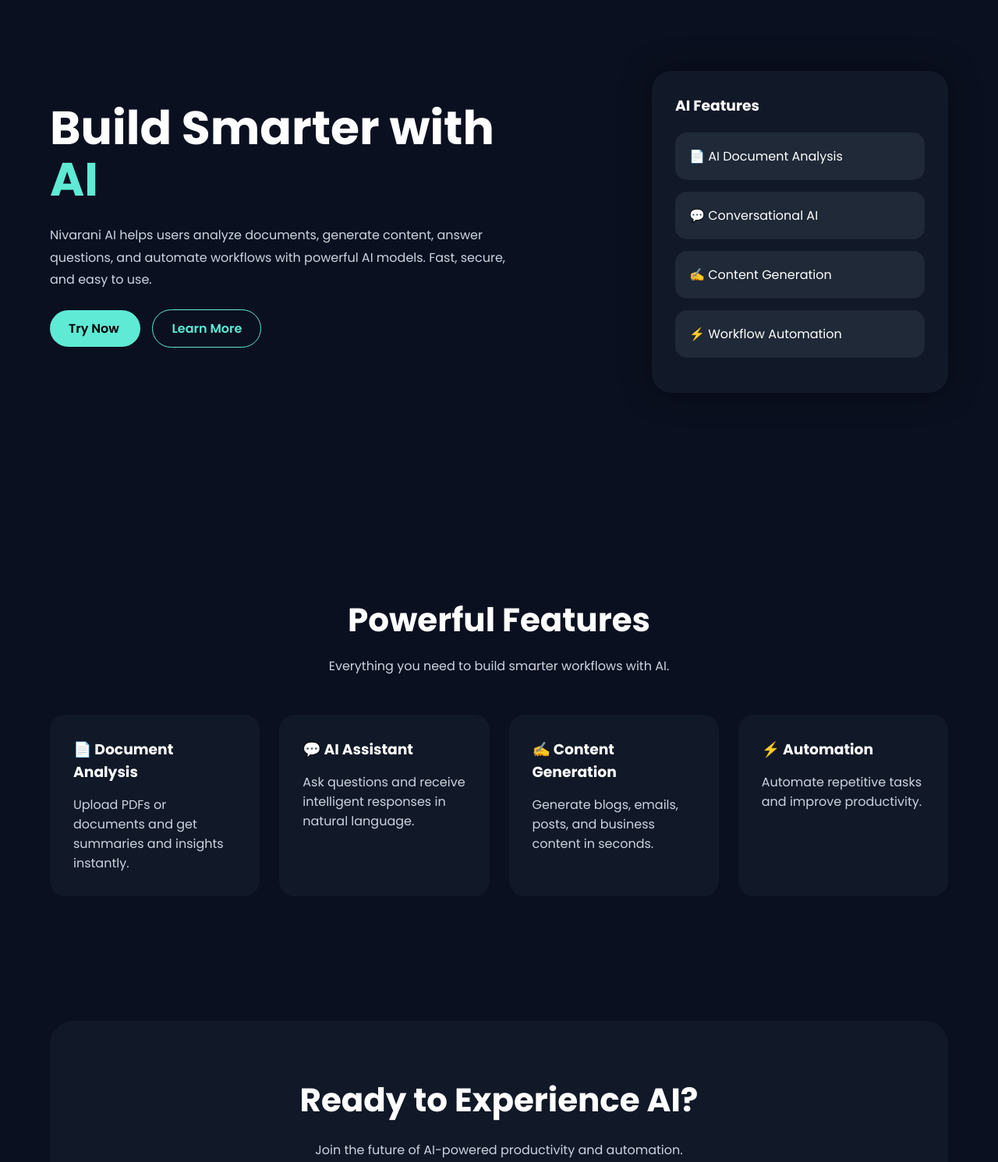
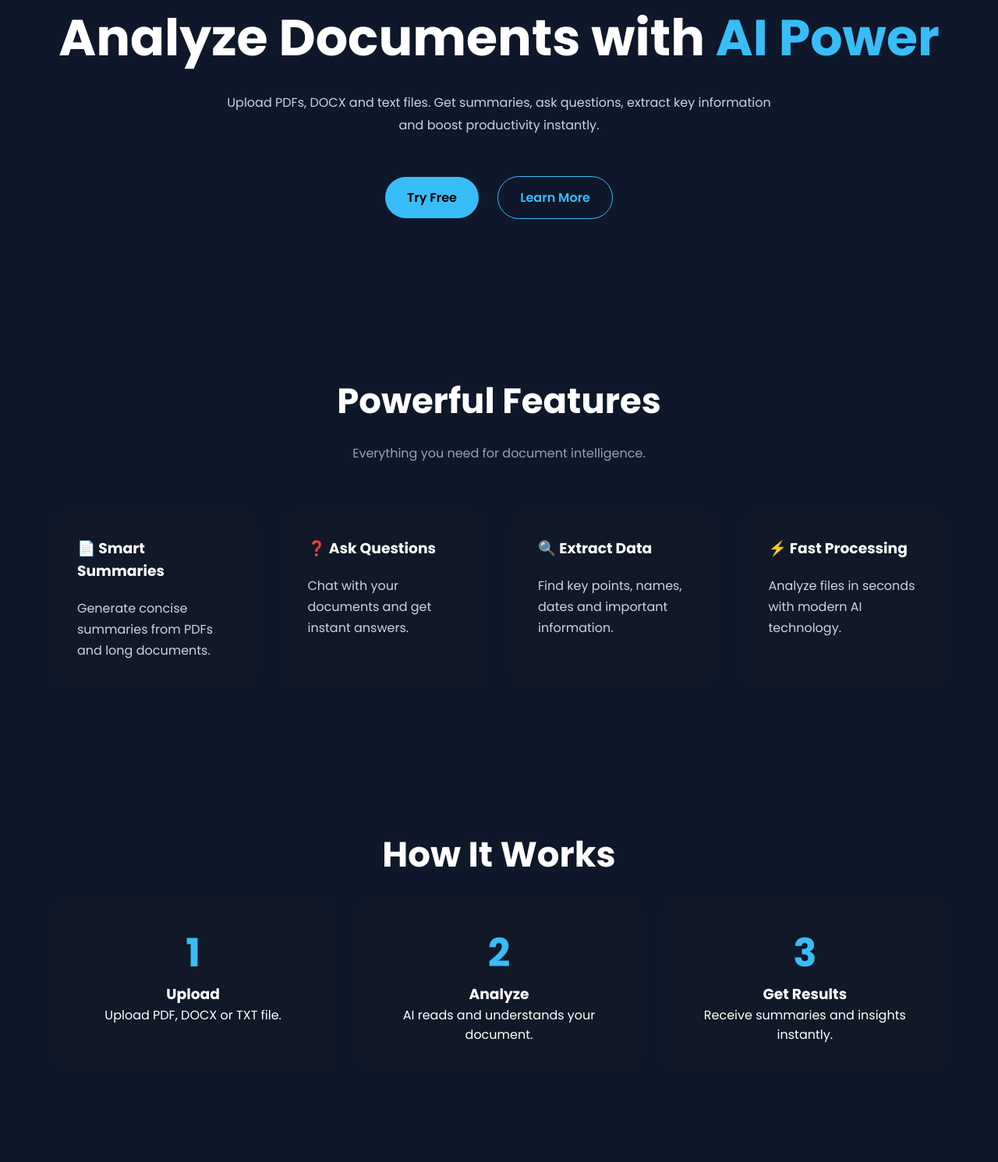
Before and after one commit to usacat703-jpgdev777/nivahubai, a plain HTML site: page index.html in a window 1280 px wide. Shown: the part 218-1709 px from the top of the page at 78% size. Drawn offline with Linux system fonts and the light colour scheme.

Commit message:
Update index.html

````diff
--- a/index.html
+++ b/index.html
@@ -1,24 +1,25 @@
+```html
 <!DOCTYPE html>
 <html lang="en">
 <head>
 <meta charset="UTF-8">
-<meta name="viewport" content="width=device-width, initial-scale=1.0">
-<title>Nivarani AI - Build Smarter with AI</title>
+<meta name="viewport" content="width=device-width,initial-scale=1">
+<title>DocuSmart - AI Document Analysis Tool</title>
 
-<link rel="preconnect" href="https://fonts.googleapis.com">
 <link href="https://fonts.googleapis.com/css2?family=Poppins:wght@300;400;500;600;700&display=swap" rel="stylesheet">
 
 <style>
+
 *{
 margin:0;
 padding:0;
 box-sizing:border-box;
-    font-family:'Poppins',sans-serif;
+font-family:Poppins,sans-serif;
 }
 
 body{
-    background:#0b1020;
-    color:#fff;
+background:#0f172a;
+color:white;
 }
 
 .container{
@@ -38,12 +39,12 @@
 }
 
 .logo{
-    font-size:30px;
+font-size:32px;
 font-weight:700;
 }
 
 .logo span{
-    color:#5eead4;
+color:#38bdf8;
 }
 
 nav ul{
@@ -52,235 +53,292 @@
 list-style:none;
 }
 
-nav ul li a{
+nav ul a{
+color:white;
 text-decoration:none;
-    color:white;
 }
 
 .btn{
-    background:#5eead4;
+background:#38bdf8;
+padding:14px 28px;
+border-radius:50px;
 color:#000;
-    padding:12px 24px;
-    border-radius:50px;
+font-weight:600;
 text-decoration:none;
-    font-weight:600;
+display:inline-block;
 }
 
 .hero{
-    padding:90px 0;
-    display:flex;
-    align-items:center;
-    justify-content:space-between;
-    flex-wrap:wrap;
+
+padding:100px 0;
+text-align:center;
+
 }
 
-.hero-text{
-    max-width:600px;
+.hero h1{
+
+font-size:65px;
+line-height:1.2;
+
 }
 
-.hero-text h1{
-    font-size:60px;
-    line-height:1.1;
+.hero span{
+
+color:#38bdf8;
+
 }
 
-.hero-text h1 span{
-    color:#5eead4;
-}
+.hero p{
 
-.hero-text p{
-    margin-top:25px;
+max-width:700px;
+margin:30px auto;
 color:#cbd5e1;
 line-height:1.8;
+
 }
 
 .hero-buttons{
-    margin-top:35px;
+
+margin-top:40px;
+
 }
 
 .hero-buttons a{
-    margin-right:15px;
+
+margin:10px;
+
 }
 
-.secondary{
-    border:1px solid #5eead4;
-    color:#5eead4;
+.outline{
+
 background:transparent;
-}
+border:1px solid #38bdf8;
+color:#38bdf8;
 
-.hero-card{
-    width:380px;
-    background:#111827;
-    border-radius:25px;
-    padding:30px;
-    margin-top:30px;
-    box-shadow:0 0 40px rgba(0,0,0,.4);
-}
-
-.hero-card h3{
-    margin-bottom:20px;
-}
-
-.card-box{
-    background:#1f2937;
-    padding:18px;
-    border-radius:15px;
-    margin-bottom:15px;
 }
 
 section{
-    padding:80px 0;
+
+padding:90px 0;
+
 }
 
-.title{
+.section-title{
+
 text-align:center;
-    font-size:42px;
-    margin-bottom:15px;
+font-size:45px;
+margin-bottom:20px;
+
 }
 
 .subtitle{
+
 text-align:center;
-    color:#cbd5e1;
-    margin-bottom:50px;
+color:#94a3b8;
+margin-bottom:60px;
+
 }
 
-.features{
+.grid{
+
 display:grid;
 grid-template-columns:repeat(auto-fit,minmax(250px,1fr));
-    gap:25px;
+gap:30px;
+
 }
 
-.feature{
+.card{
+
 background:#111827;
-    padding:30px;
-    border-radius:20px;
+padding:35px;
+border-radius:25px;
+
 }
 
-.feature h3{
-    margin-bottom:15px;
+.card h3{
+
+margin-bottom:20px;
+
 }
 
-.feature p{
+.card p{
+
 color:#cbd5e1;
+line-height:1.7;
+
+}
+
+.steps{
+
+display:flex;
+flex-wrap:wrap;
+gap:25px;
+
+}
+
+.step{
+
+flex:1;
+min-width:250px;
+background:#111827;
+padding:35px;
+border-radius:25px;
+text-align:center;
+
+}
+
+.number{
+
+font-size:50px;
+font-weight:700;
+color:#38bdf8;
+
+}
+
+.pricing{
+
+display:grid;
+grid-template-columns:repeat(auto-fit,minmax(300px,1fr));
+gap:30px;
+
+}
+
+.price-card{
+
+background:#111827;
+padding:45px;
+border-radius:25px;
+text-align:center;
+
+}
+
+.price{
+
+font-size:50px;
+font-weight:700;
+margin:20px 0;
+
 }
 
 .cta{
+
+background:#111827;
+padding:80px;
 text-align:center;
-    background:#111827;
-    padding:70px 30px;
 border-radius:30px;
-}
 
-.cta h2{
-    font-size:42px;
 }
 
 .cta p{
-    margin:20px 0 40px;
-    color:#cbd5e1;
+
+margin:25px 0;
+
 }
 
 footer{
+
 padding:40px;
 text-align:center;
 color:#94a3b8;
+
 }
 
 @media(max-width:768px){
 
-.hero{
-text-align:center;
-}
+.hero h1{
 
-.hero-text h1{
 font-size:42px;
-}
 
-.hero-card{
-width:100%;
 }
 
 nav ul{
+
 display:none;
+
 }
 
 }
+
 </style>
+
 </head>
 
 <body>
 
 <header>
+
 <div class="container">
 
 <nav>
 
 <div class="logo">
-Nivarani <span>AI</span>
+
+Docu<span>Smart</span>
+
 </div>
 
 <ul>
+
 <li><a href="#">Home</a></li>
+
 <li><a href="#">Features</a></li>
-<li><a href="#">About</a></li>
+
+<li><a href="#">Pricing</a></li>
+
 <li><a href="#">Contact</a></li>
+
 </ul>
 
-<a href="#" class="btn">Get Started</a>
+<a href="#" class="btn">
+
+Get Started
+
+</a>
 
 </nav>
 
 </div>
+
 </header>
+
 
 <section class="hero">
 
-<div class="container hero">
-
-<div class="hero-text">
+<div class="container">
 
 <h1>
-Build Smarter with <span>AI</span>
+
+Analyze Documents
+
+with <span>AI Power</span>
+
 </h1>
 
 <p>
-Nivarani AI helps users analyze documents, generate content,
-answer questions, and automate workflows with powerful AI models.
-Fast, secure, and easy to use.
+
+Upload PDFs, DOCX and text files.
+
+Get summaries, ask questions,
+
+extract key information and
+
+boost productivity instantly.
+
 </p>
 
 <div class="hero-buttons">
 
 <a href="#" class="btn">
-Try Now
+
+Try Free
+
 </a>
 
-<a href="#" class="btn secondary">
+<a href="#" class="btn outline">
+
 Learn More
+
 </a>
-
-</div>
-
-</div>
-
-<div class="hero-card">
-
-<h3>AI Features</h3>
-
-<div class="card-box">
-📄 AI Document Analysis
-</div>
-
-<div class="card-box">
-💬 Conversational AI
-</div>
-
-<div class="card-box">
-✍️ Content Generation
-</div>
-
-<div class="card-box">
-⚡ Workflow Automation
-</div>
 
 </div>
 
@@ -288,64 +346,86 @@
 
 </section>
 
+
+
 <section>
 
 <div class="container">
 
-<h2 class="title">
+<h2 class="section-title">
+
 Powerful Features
+
 </h2>
 
 <p class="subtitle">
-Everything you need to build smarter workflows with AI.
+
+Everything you need for document intelligence.
+
 </p>
 
-<div class="features">
+<div class="grid">
 
-<div class="feature">
+<div class="card">
 
 <h3>
-📄 Document Analysis
+
+📄 Smart Summaries
+
 </h3>
 
 <p>
-Upload PDFs or documents and get summaries and insights instantly.
+
+Generate concise summaries from PDFs and long documents.
+
 </p>
 
 </div>
 
-<div class="feature">
+<div class="card">
 
 <h3>
-💬 AI Assistant
+
+❓ Ask Questions
+
 </h3>
 
 <p>
-Ask questions and receive intelligent responses in natural language.
+
+Chat with your documents and get instant answers.
+
 </p>
 
 </div>
 
-<div class="feature">
+<div class="card">
 
 <h3>
-✍️ Content Generation
+
+🔍 Extract Data
+
 </h3>
 
 <p>
-Generate blogs, emails, posts, and business content in seconds.
+
+Find key points, names, dates and important information.
+
 </p>
 
 </div>
 
-<div class="feature">
+<div class="card">
 
 <h3>
-⚡ Automation
+
+⚡ Fast Processing
+
 </h3>
 
 <p>
-Automate repetitive tasks and improve productivity.
+
+Analyze files in seconds with modern AI technology.
+
 </p>
 
 </div>
@@ -356,6 +436,171 @@
 
 </section>
 
+
+<section>
+
+<div class="container">
+
+<h2 class="section-title">
+
+How It Works
+
+</h2>
+
+<div class="steps">
+
+<div class="step">
+
+<div class="number">
+
+1
+
+</div>
+
+<h3>
+
+Upload
+
+</h3>
+
+<p>
+
+Upload PDF, DOCX or TXT file.
+
+</p>
+
+</div>
+
+<div class="step">
+
+<div class="number">
+
+2
+
+</div>
+
+<h3>
+
+Analyze
+
+</h3>
+
+<p>
+
+AI reads and understands your document.
+
+</p>
+
+</div>
+
+<div class="step">
+
+<div class="number">
+
+3
+
+</div>
+
+<h3>
+
+Get Results
+
+</h3>
+
+<p>
+
+Receive summaries and insights instantly.
+
+</p>
+
+</div>
+
+</div>
+
+</div>
+
+</section>
+
+
+<section>
+
+<div class="container">
+
+<h2 class="section-title">
+
+Simple Pricing
+
+</h2>
+
+<div class="pricing">
+
+<div class="price-card">
+
+<h3>
+
+Free
+
+</h3>
+
+<div class="price">
+
+$0
+
+</div>
+
+<p>
+
+10 Documents / Month
+
+</p>
+
+<br>
+
+<a href="#" class="btn">
+
+Start Free
+
+</a>
+
+</div>
+
+<div class="price-card">
+
+<h3>
+
+Pro
+
+</h3>
+
+<div class="price">
+
+$9
+
+</div>
+
+<p>
+
+Unlimited Documents
+
+</p>
+
+<br>
+
+<a href="#" class="btn">
+
+Upgrade
+
+</a>
+
+</div>
+
+</div>
+
+</div>
+
+</section>
+
+
 <section>
 
 <div class="container">
@@ -363,15 +608,21 @@
 <div class="cta">
 
 <h2>
-Ready to Experience AI?
+
+Ready to Transform Documents?
+
 </h2>
 
 <p>
-Join the future of AI-powered productivity and automation.
+
+Join thousands of users using DocuSmart.
+
 </p>
 
 <a href="#" class="btn">
+
 Get Started Today
+
 </a>
 
 </div>
@@ -380,15 +631,17 @@
 
 </section>
 
+
 <footer>
 
-© 2026 Nivarani AI
+© 2026 DocuSmart
 
 <br><br>
 
-Built with ❤️ using Artificial Intelligence
+Built for smarter document workflows.
 
 </footer>
 
 </body>
 </html>
+```
````
Lines whose indentation alone changed are shown as unchanged.
